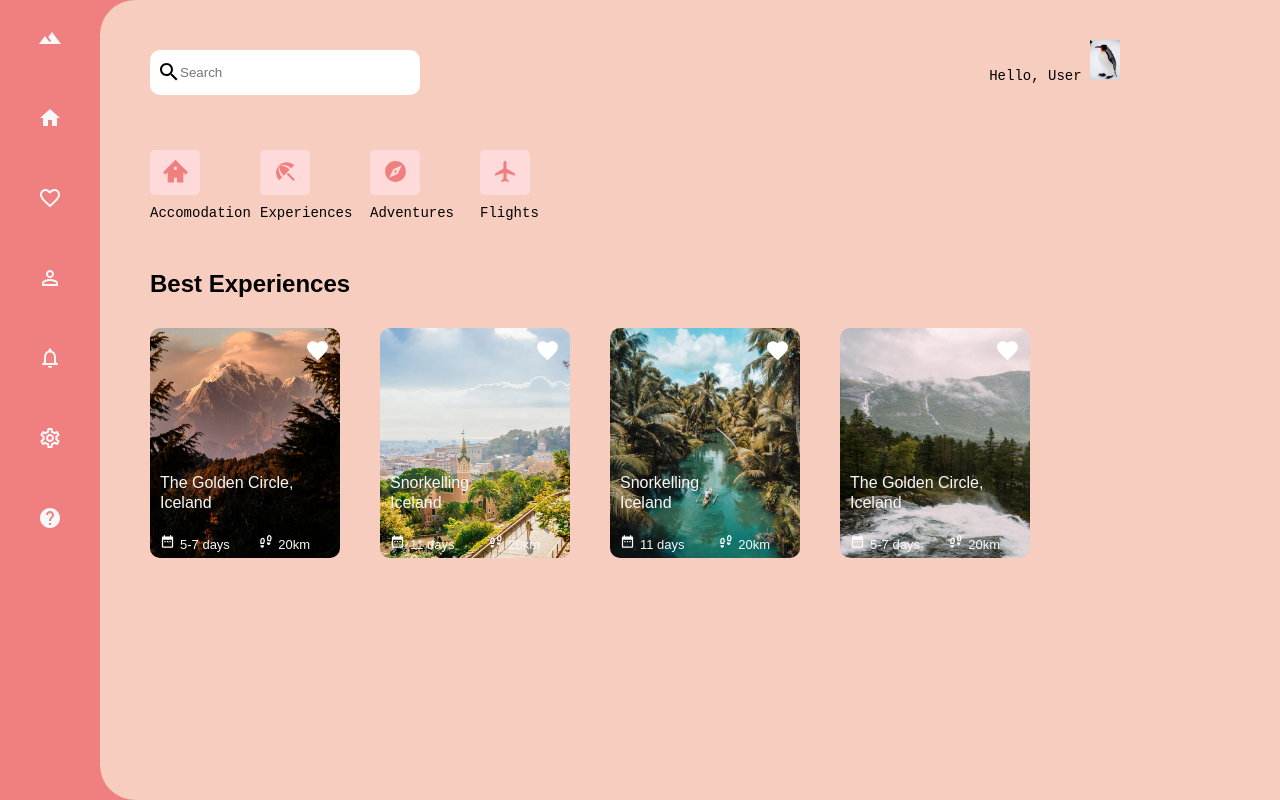
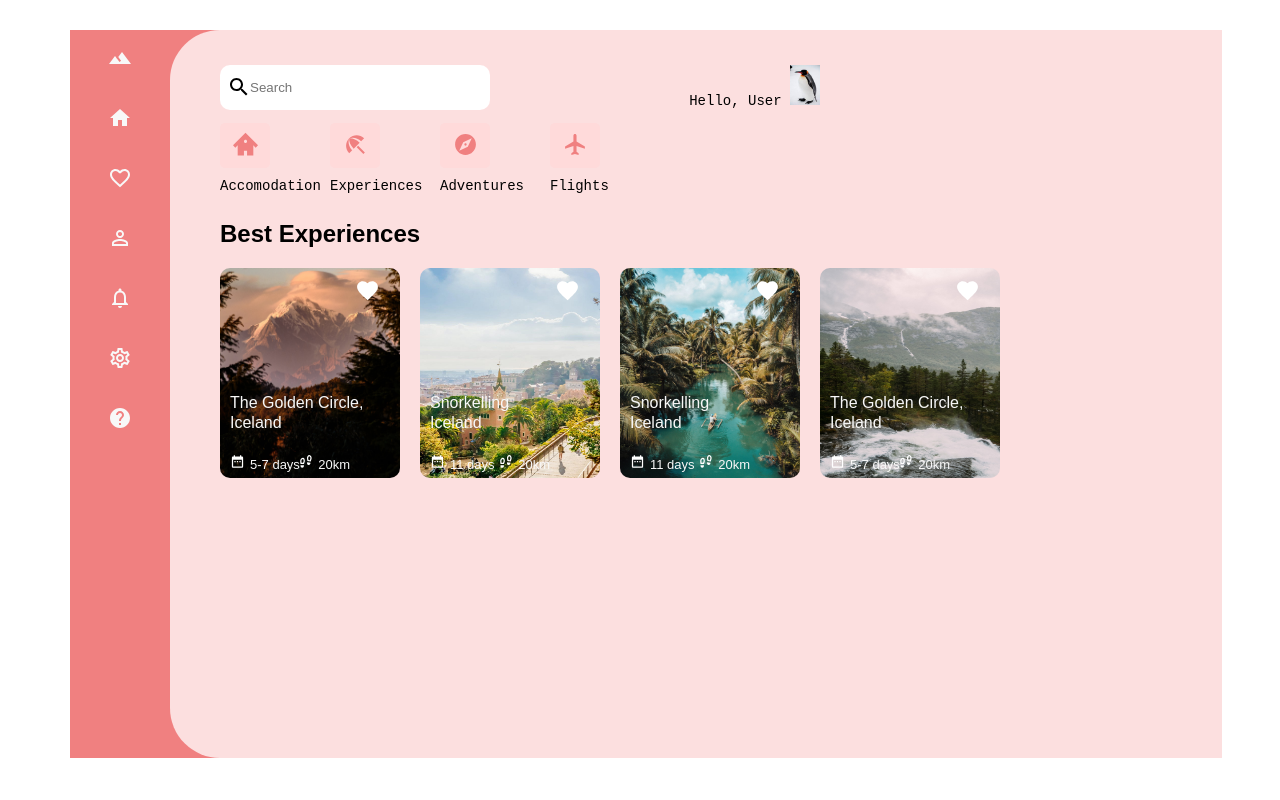
Before and after one commit to Akshitha30723/TravelApp, a React (Create React App) app: page /dashboard in a window 1280 px wide. Built offline with nearby package versions, Linux system fonts and the light colour scheme.

Commit message:
Update index.css

```diff
--- a/src/index.css
+++ b/src/index.css
@@ -4,7 +4,9 @@
   padding:0;
   box-sizing: border-box;
   font-family: montserrat, sans-serif;
+
 }
+
 
 .log{
   height:100vh;
@@ -56,21 +58,23 @@ font-size: 12px;
 margin-bottom: 5px;
 transition: 0.4s;
 }
-.form-inner .form-group:focus-within label{
-  color: #FE4880
-}
+/* .form-inner .form-group:focus-within label{
+  color: #FE4880;
+  font-size: 12px;
+} */
 
 form .form-inner .form-group input{
   display: block;
   width: 100%;
-  padding: 10px 15px;
+  padding: 10px 10px;
   background-color: #F8F8F8;
   border-radius: 8px;
+  border:1px solid;
   transition: 0.4s;
 }
-form .form-inner .form-group input:focus{
-  box-shadow: 0px 0px 3px rgba(0, 0, 0, 0.2);
-}
+/* form .form-inner .form-group input:focus{
+  box-shadow: 1px 1px 1px rgba(71, 69, 69, 0);
+} */
 form .form-inner button{
   display:inline-block;
   border-radius: 8px;
@@ -85,6 +89,9 @@ form .form-inner button{
   color: white;
   padding: 15px 32px;
   text-align: center;
+  margin-top: 0px;
+
+
 }
 form .form-inner button :hover{
   background-position: 100% 0%;
@@ -96,32 +103,36 @@ form .form-inner button:disabled{
 }
 form .form-inner .form-group span{
   color: red;
+  font-size: 12px;
+  font-family:Verdana, Geneva, Tahoma, sans-serif;
+
 }
 .dash{
   width:100px;
-  height:100vh;
-  display: grid;
-  display: start;
+  height:91vh;
+
+  display: flex;
+  background-color: lightcoral;
   }
 
 
-.side{
+/* .side{
 
-  height: 100%;
-  width: 30%;
-  background-color:lightcoral;
-  display: grid;
-}
+  /* height: 100%;
+  width: 30%; */
+
+  /* display: flex;
+} */
 .side .SidebarList{
   height: auto;
   padding-left: 0px;
-  width:100px;
+  width:10px;
   color: #F8F8F8;
 
 }
 .side .SidebarList .row{
 width: 100px;
-height:80px;
+height:60px;
 align-items: center;
 justify-content: center;
 display: grid;
@@ -135,26 +146,41 @@ display: grid;
 
 .dashboard{
   font-family: Optima,sans-serif;
-    margin: 0;
+  margin-top: 30px;
+  margin-left: 70px;
   border:0;
   display: flex;
   height: 100%;
-    width: 100vw;
+  width: 90vw;
   background-color:lightcoral;
+  overflow-x: hidden;
 
 }
+
 .content{
-  background-color:rgb(247, 205, 191);
+  /* background-color:rgb(247, 205, 191);
   border-top-left-radius: 35px;
-  border-bottom-left-radius: 35px;
-  padding-left: 0px;
-  width:100vw;
+  border-bottom-left-radius: 35px; */
+  width:100%;
+  background-color: #FCDFDF;
+  border-top-left-radius: 50px;
+  border-bottom-left-radius: 50px;
+  padding-left: 10px;
+  margin-left: 0px;
+  overflow-x: hidden;
+  /* top:0;
+  width: 95vw;
+  display: flex;
+  background-color:#FCDFDF;
+  border-top-left-radius: 70px;
+  padding-left: 10px;
+  margin-left: 1vw; */
 }
 .topSec{
-  position: start;
+  /* position: start; */
   display: flex;
   float: left;
-  padding-left: 50px;
+  padding-left: 40px;
 
 }
 .sea{
@@ -162,7 +188,7 @@ display: grid;
 }
 .search-btn{
   position: absolute;
-  top:60px;
+  top:45px;
   left: 7px;
   width: 20px;
   height: 20px;
@@ -175,16 +201,20 @@ display: grid;
   height:45px;
   width:270px;
   margin-left: 0px;
-  margin-top: 50px;
+  margin-top: 35px;
   box-sizing: border-box;
   padding: 0 30px;
-  outline: none;
+  /* border: none;
+    border-radius:10px;
+    height:2px;
+    width:25%;
+    margin: 70px 0px 0px ; */
+
 }
 .prof{
  position:absolute;
- top:0;
- right:150px;
- padding-top: 40px;
+ right:450px;
+ padding-top: 35px;
  padding-right: 10px;
  font-family: monospace;
  font-size: 14px;
@@ -195,13 +225,14 @@ display: grid;
 }
 .box-menu{
   display: flex;
-  padding-left: 50px;
-  padding-top: 150px;
+  padding-left: 40px;
+  padding-top: 93px;
   position: absolute;
   float: left;
 
 }
 .box{
+  display: flex;
   margin-left: 150px;
   padding-top: 10px;
 }
@@ -215,13 +246,14 @@ display: grid;
   height:45px;
   width:50px;
   margin-right: 60px;
-  cursor: pointer;
+  cursor:pointer;
+  align-items: center;
 }
 .box-menu .menu1{
   float:left;
   border: none;
   position: relative;
-  text-align: start;
+  text-align: center;
 }
 .box-menu .menu1 .txt{
 text-align:start;
@@ -230,21 +262,19 @@ font-size: 14px;
 padding-top: 10px;
 }
 .box-menu .container{
-
   justify-content:center;
 }
 .Exp{
   display: flex;
-  padding-left: 50px;
-  padding-top: 270px;
+  padding-left: 40px;
+  padding-top: 190px;
   position: absolute;
   float: left;
 }
 .Exp .pics{
-  padding-top: 30px;
+  padding-top: 20px;
+  display: flex;
   border: none;
-
-
 }
 .Exp .pics .child{
   float:left;
@@ -255,7 +285,7 @@ padding-top: 10px;
 .Exp .pics .child .top-right {
   position: absolute;
   top: 10px;
-  right: 40px;
+  right: 30px;
 }
 .Exp .pics .child .bottom-left{
   position: absolute;
@@ -284,15 +314,102 @@ padding-top: 10px;
   font-size: 13px;
 }
 .Exp .pics .img{
-  height:230px;
-  width: 190px;
+  height:210px;
+  width: 180px;
   border-radius: 10px;
-  margin-right: 40px;
+  margin-right: 20px;
 }
-@media only screen and (min-width : 768px) {
-  #omos{
-    background-color: rgb(247, 205, 191);
-    height: 100%;
-    width: 100%;
+.hot{
+  display: flex;
+  padding-left: 40px;
+  padding-top: 460px;
+  position: absolute;
+  float: left;
 }
+.box-hotel{
+  /* padding-left: 50px; */
+  display: flex;
 }
+
+.hotel-cards{
+  margin-left: 0px;
+  margin-top: 10px;
+  margin-right: 20px;
+  height:55px;
+  background-color: white;
+  width:250px;
+  padding-bottom: 10px;
+  border-radius: 15px;
+  float: left;
+}
+
+.hotel-cards img{
+  width:40px;
+  height: 40px;
+  margin-top: 6px;
+  margin-left: 10px;
+  border-radius: 10px;
+  }
+
+.rating{
+  float: right;
+  padding-right: 15px;
+  padding-top: 10px;
+}
+
+.hotel-desc{
+  margin-top: 0px;
+  margin-left: 60px;
+  position: relative;
+  bottom: 30px;
+  line-height:0;
+  font-size: 12px;
+  font-family:monospace;
+
+}
+.hotel-name{
+  margin-left: 60px;
+  position: relative;
+  bottom: 10px;
+  line-height:0;
+  font-size: 12px;
+  font-family: monospace;
+}
+.prof1{
+  right:100px;
+  position:absolute;
+}
+
+.Fav{
+  text-align: center;
+}
+.card-container {
+  font-size: 15px;
+  height: 120px;
+  width: 100px;
+  text-align: center;
+  line-height: 2;
+  }
+  .card-icon{
+    padding-top: 12px;
+    color: lightcoral;
+
+  }
+  .card {
+    height:50px;
+    width:70px;
+    background-color: rgb(255, 218, 218);;
+    border-radius: 10px;
+    margin-left: 10px;
+    align-items: center;
+  }
+  .features{
+    display: flex;
+  }
+  .dsh{
+    height: 100hv;
+    width:100hv;
+    margin: 0;
+    top:0;
+    /* background-color: rgb(255, 218, 218); */
+  }
```
Lines whose indentation alone changed are shown as unchanged.
